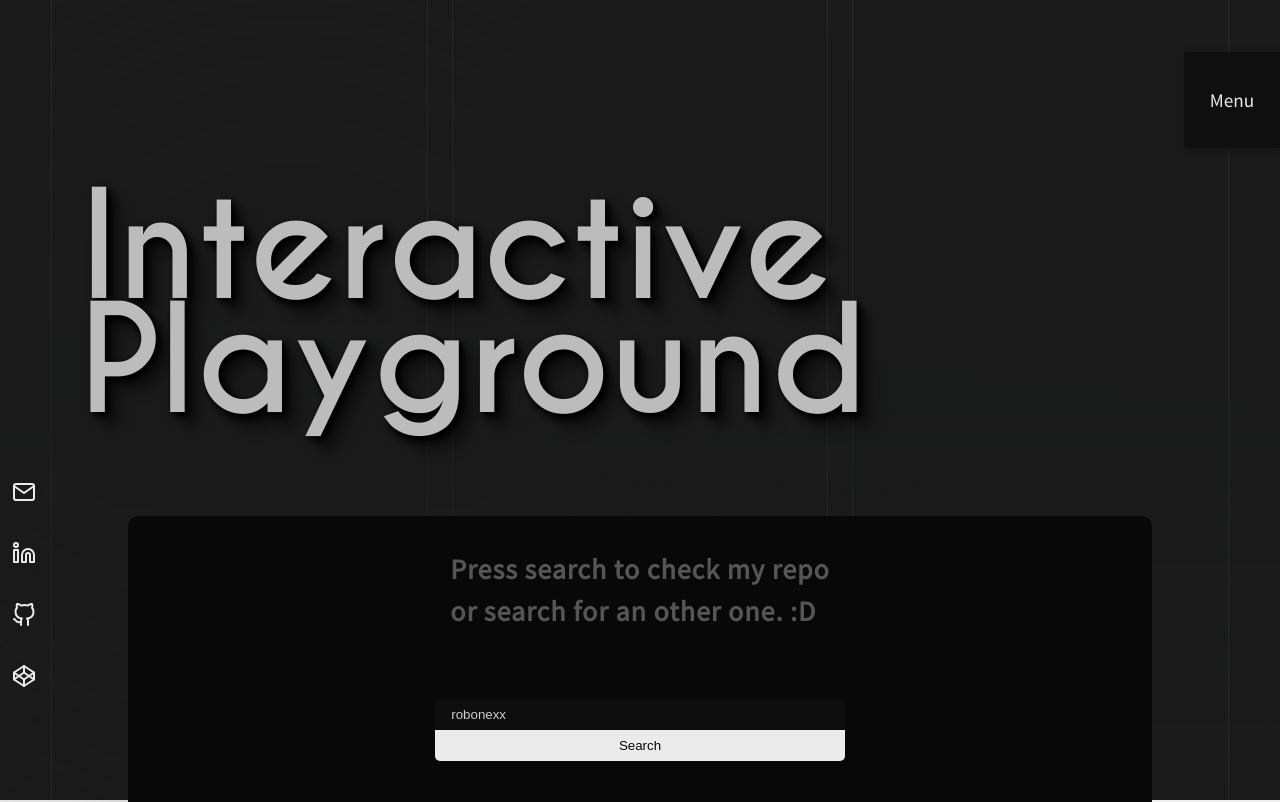
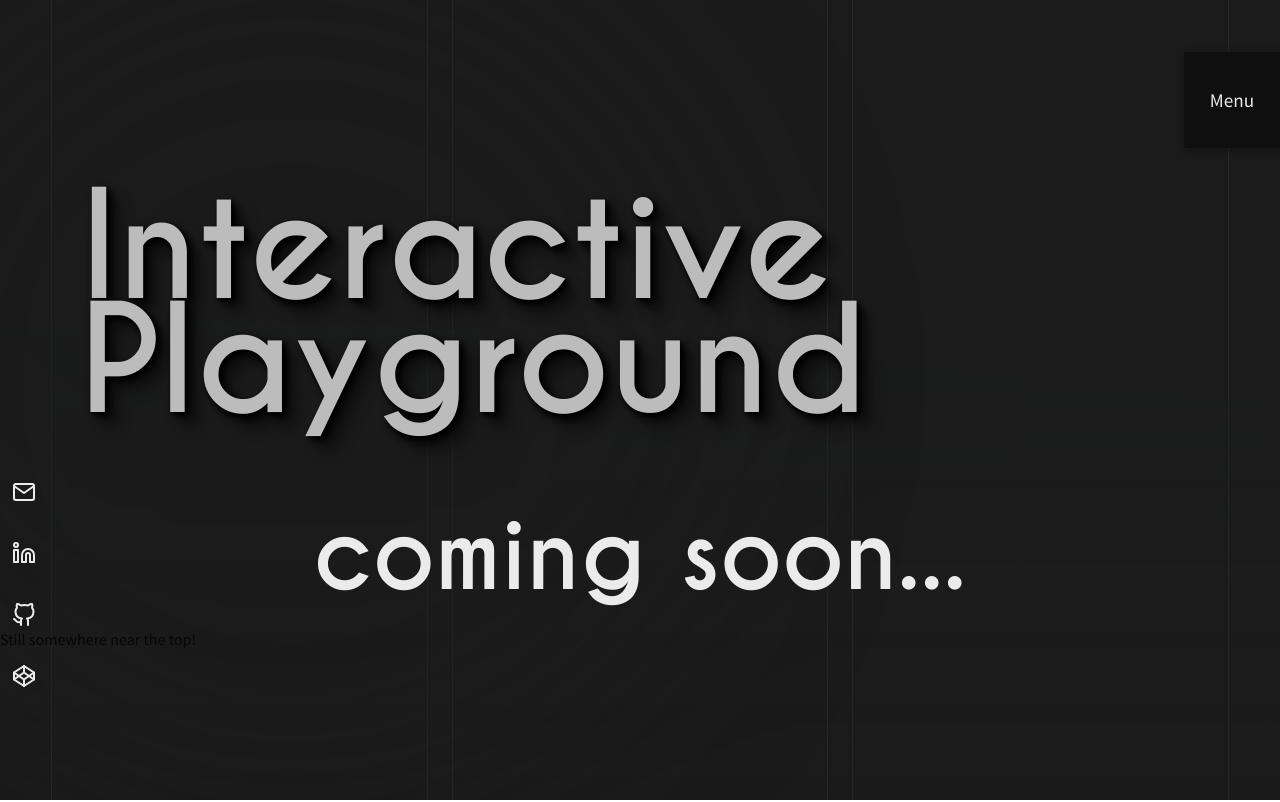
Before and after one commit to robonexx/robertwagar2024, a React (Vite) app: page /playground in a window 1280 px wide. Shown: the top 802 px of the page. Built offline with nearby package versions, Linux system fonts and the light colour scheme; a web font is replaced by a local one.

Commit message:
playground, removed github search for now

```diff
--- a/src/pages/playground/Playground.jsx
+++ b/src/pages/playground/Playground.jsx
@@ -1,6 +1,6 @@
 import PageTransition from '../../components/animations/PageTransition';
 import BgEllipse from '../../components/bgellipse/BgEllipse';
-import GithubConnect from '../../components/githubconnect/GithubConnect';
+/* import GithubConnect from '../../components/githubconnect/GithubConnect'; */
 import Headline from '../../components/headline/Headline';
 import { Silhuette } from '../../components/silhuette/Silhuette';
 import styles from './playground.module.scss';
@@ -15,7 +15,8 @@ const Playground = () => {
       <Silhuette />
       <BgEllipse />
       <section>
-        <GithubConnect />
+        <h1>coming soon...</h1>
+        {/* <GithubConnect /> */}
       </section>
     </div>
   );
```
